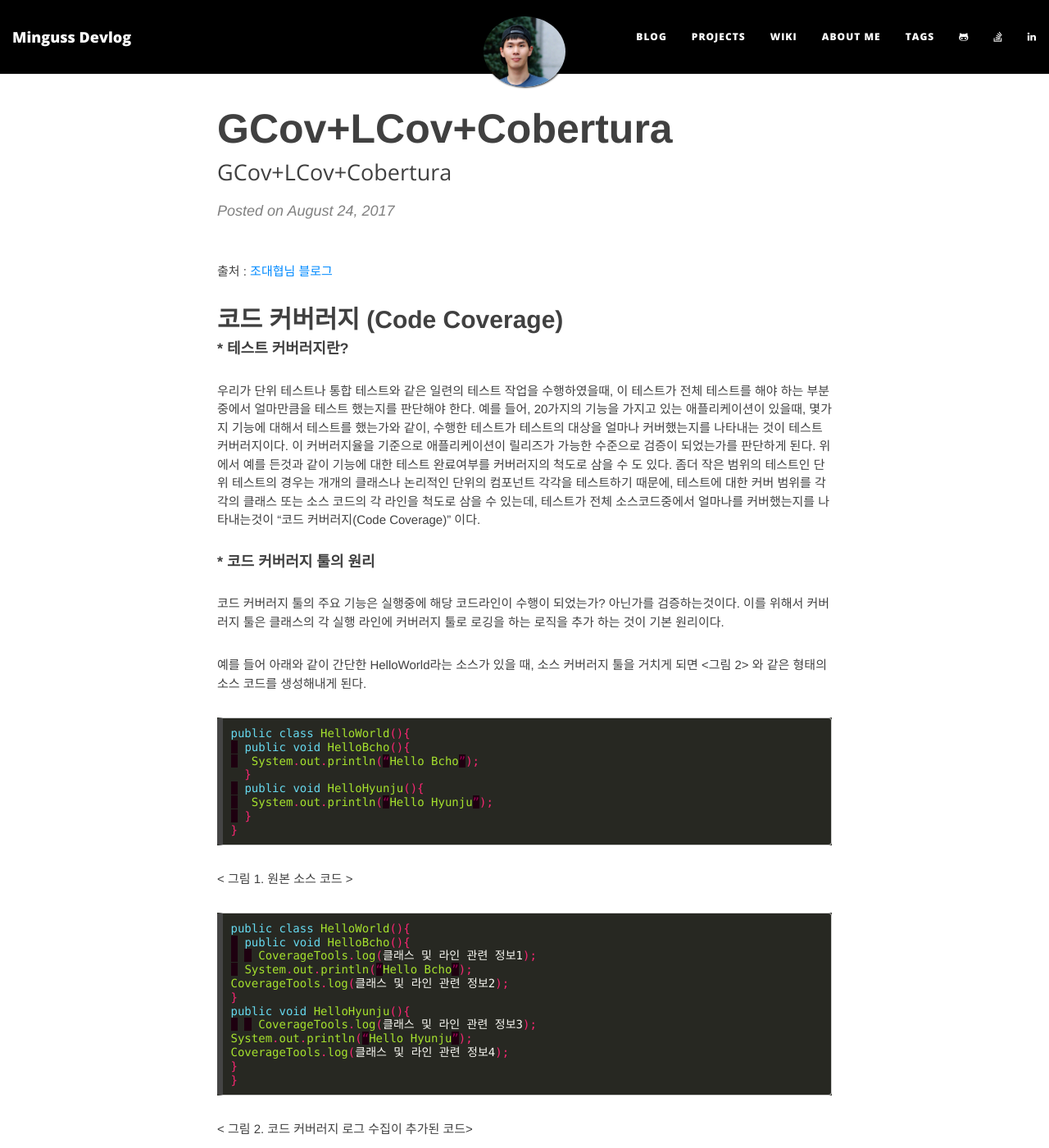
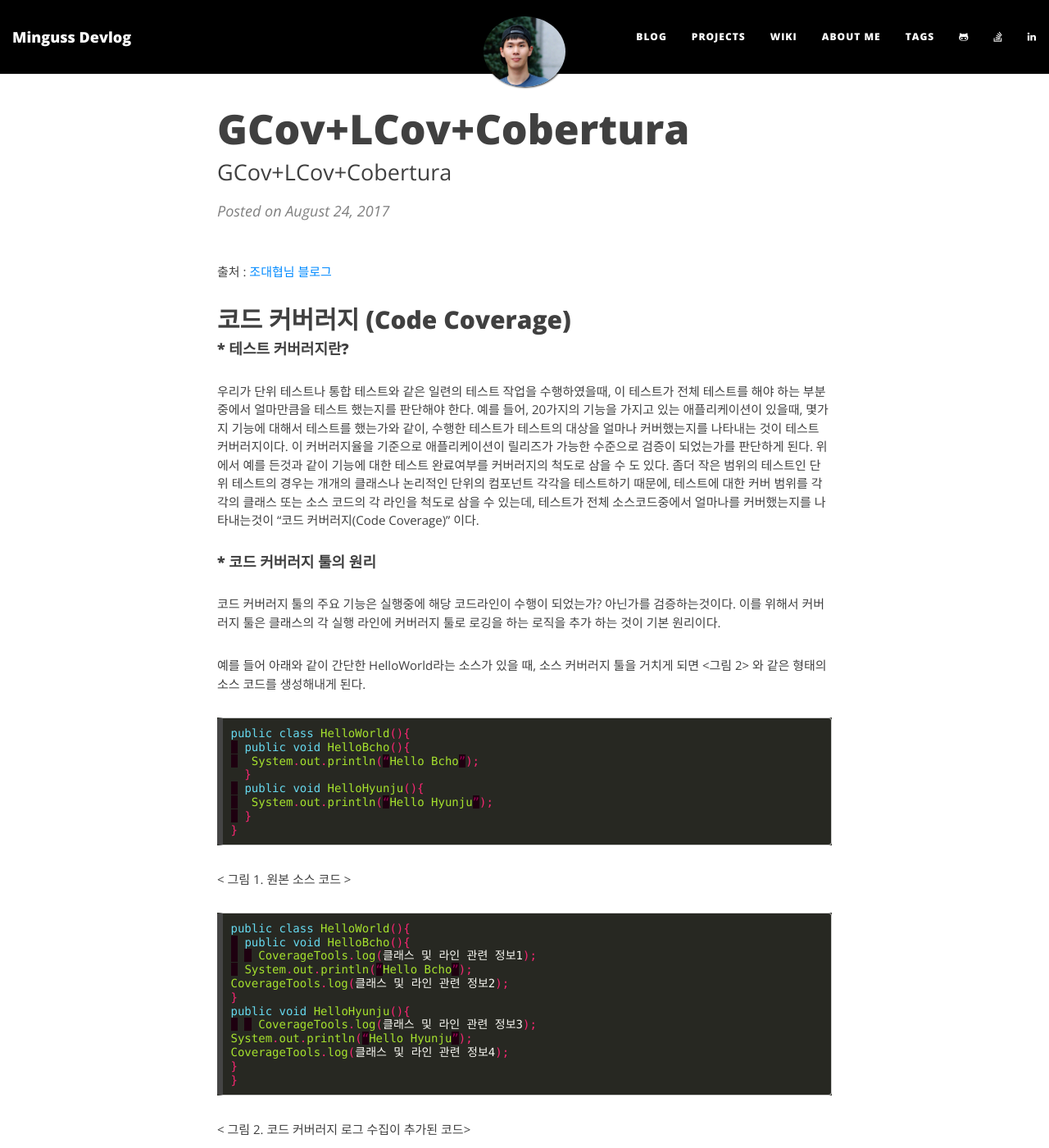
Before and after one commit to minguss/minguss.github.io, a Jekyll site: the page built from _posts/2017-08-24-[Testing]-Gcov+Lcov+Cobertura.md, in a window 1280 px wide and 1400 px high. Shown: the whole window at 82% size. Built offline with Jekyll 4.4.1, drawn with Linux system fonts in a browser that asks for light colours; nearby versions of some CDN libraries; comment, search, counter and statistics services are not loaded.

Commit message:
change font design

```diff
--- a/css/main.css
+++ b/css/main.css
@@ -7,7 +7,7 @@ layout: null
 /* --- General --- */
 
 body {
-  font-family: 'Noto Sans KR', 'Helvetica Neue', Helvetica, Arial, sans-serif;
+  font-family: 'Open Sans','Noto Sans KR','Helvetica Neue',sans-serif;
   font-size: 15px;
   color: #404040;
   position: relative;
@@ -22,7 +22,7 @@ p {
   margin: 30px 0;
 }
 h1,h2,h3,h4,h5,h6 {
-  font-family: 'Noto Sans KR', 'Helvetica Neue', Helvetica, Arial, sans-serif;
+  font-family: 'Open Sans','Noto Sans KR','Helvetica Neue',sans-serif;
   font-weight: 800;
 }
 a {
@@ -57,7 +57,7 @@ hr.small {
 }
 
 .main-explain-area {
-  font-family: 'Open Sans', 'Helvetica Neue', Helvetica, Arial, sans-serif;
+  font-family: 'Open Sans','Noto Sans KR','Helvetica Neue',sans-serif;
   padding: 15px inherit;
 }
 
@@ -108,7 +108,7 @@ img {
 .navbar-custom {
   background-color: {{ site.navbar-col }};
   border-bottom: 1px solid #EAEAEA;
-  font-family: 'Open Sans', 'Helvetica Neue', Helvetica, Arial, sans-serif;
+  font-family: 'Open Sans','Noto Sans KR','Helvetica Neue',sans-serif;
   {% if site.navbar-img %}
   background-image: url({{ site.navbar-img }});
   background-attachment: fixed;
@@ -285,7 +285,7 @@ footer .list-inline {
   padding: 0;
 }
 footer .copyright {
-  font-family: 'Open Sans', 'Helvetica Neue', Helvetica, Arial, sans-serif;
+  font-family: 'Open Sans','Noto Sans KR','Helvetica Neue',sans-serif;
   text-align: center;
   margin-bottom: 0;
 }
@@ -351,7 +351,7 @@ footer .theme-by {
   margin: 0 0 10px;
 }
 .post-preview .post-entry {
-  font-family: 'Open Sans', 'Helvetica Neue', Helvetica, Arial, sans-serif;
+  font-family: 'Open Sans','Noto Sans KR','Helvetica Neue',sans-serif;
 }
 .post-entry-container {
   display: inline-block;
@@ -388,7 +388,7 @@ footer .theme-by {
 /* --- Tags --- */
 
 .blog-tags {
-  font-family: 'Open Sans', 'Helvetica Neue', Helvetica, Arial, sans-serif;
+  font-family: 'Open Sans','Noto Sans KR','Helvetica Neue',sans-serif;
   color: #999;
   font-size: 15px;
   margin-bottom: 30px;
@@ -481,7 +481,7 @@ footer .theme-by {
   font-size: 27px;
   line-height: 1.1;
   display: block;
-  font-family: 'Open Sans', 'Helvetica Neue', Helvetica, Arial, sans-serif;
+  font-family: 'Open Sans','Noto Sans KR','Helvetica Neue',sans-serif;
   font-weight: 300;
   margin: 10px 0 0;
 }
@@ -590,7 +590,7 @@ footer .theme-by {
 /* --- Pager --- */
 
 .pager li a {
-  font-family: 'Open Sans', 'Helvetica Neue', Helvetica, Arial, sans-serif;
+  font-family: 'Open Sans','Noto Sans KR','Helvetica Neue',sans-serif;
   text-transform: uppercase;
   font-size: 14px;
   font-weight: 800;
@@ -901,7 +901,7 @@ color: #f1c40f;
 }
 
 #full-tags-list {
-  font-family: 'Open Sans', 'Helvetica Neue', Helvetica, Arial, sans-serif;
+  font-family: 'Open Sans','Noto Sans KR','Helvetica Neue',sans-serif;
 }
 
 #full-tags-list .tag-entry {
```
